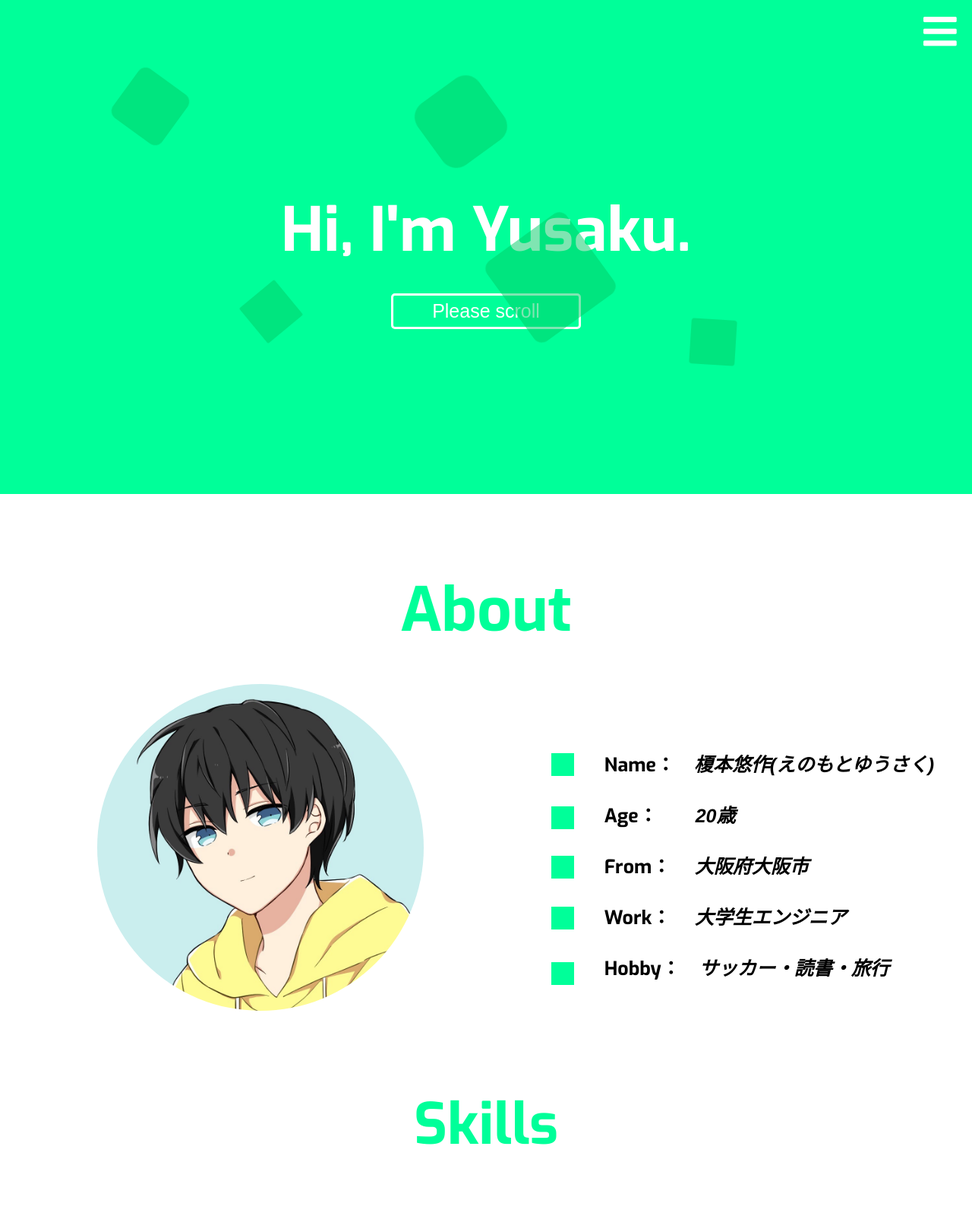
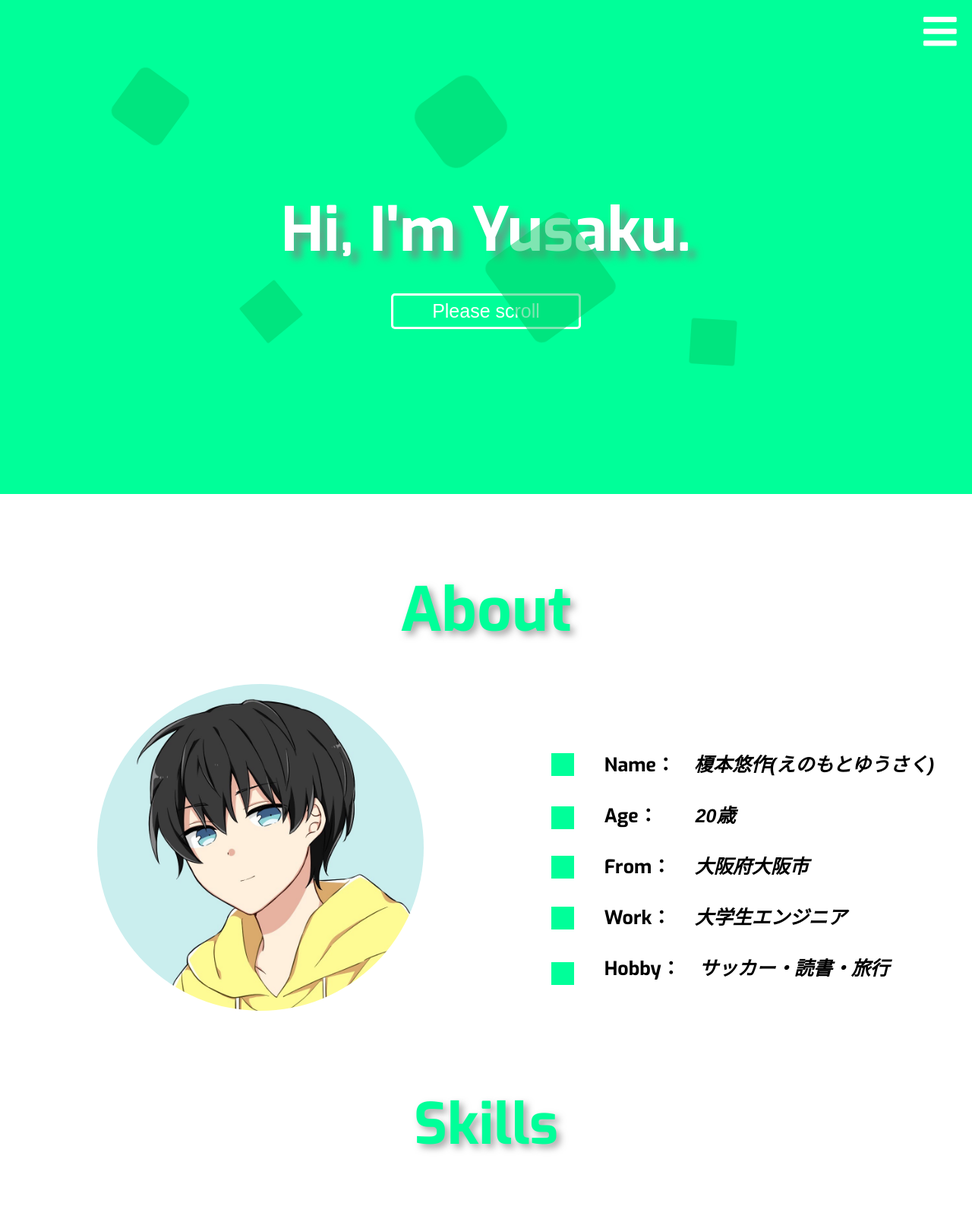
Before and after one commit to yusakusakusaku/engineer, a plain HTML site: page index.html in a window 1280 px wide. Shown: the top 1600 px of the page at 76% size. Drawn offline with nearby package versions, Linux system fonts and the light colour scheme.

Commit message:
Update style.css

```diff
--- a/style.css
+++ b/style.css
@@ -42,6 +42,7 @@ body{
   z-index:10;
   font-weight:bold;
   margin-bottom:30px;
+  text-shadow:  10px 10px 10px rgba(128, 128, 128, 0.7);
 }
 
 .nav {
@@ -291,6 +292,7 @@ body{
   padding:100px;
   font-size:80px;
   position:relative;
+  text-shadow:  5px 5px 10px rgba(128, 128, 128, 0.7);
 }
 
 .img{
@@ -393,6 +395,7 @@ body{
 
 .skill h2 {
   margin-top:30px;
+  text-shadow:  5px 5px 10px rgba(128, 128, 128, 0.7);
 }
 
 
@@ -513,6 +516,7 @@ body{
 
 .contact h2 {
   padding-top:30px;
+  text-shadow:  5px 5px 10px rgba(128, 128, 128, 0.7);
 }
 
 .form {
```
